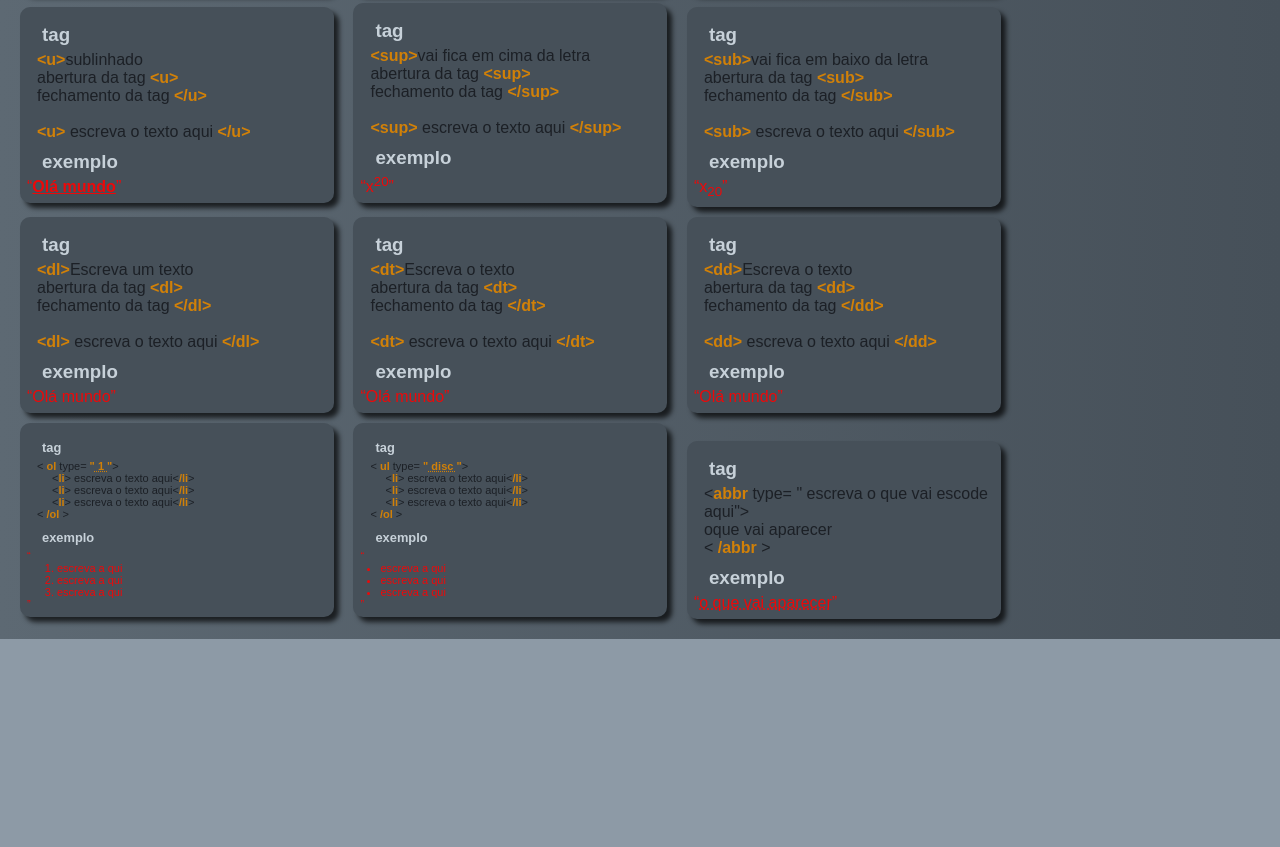
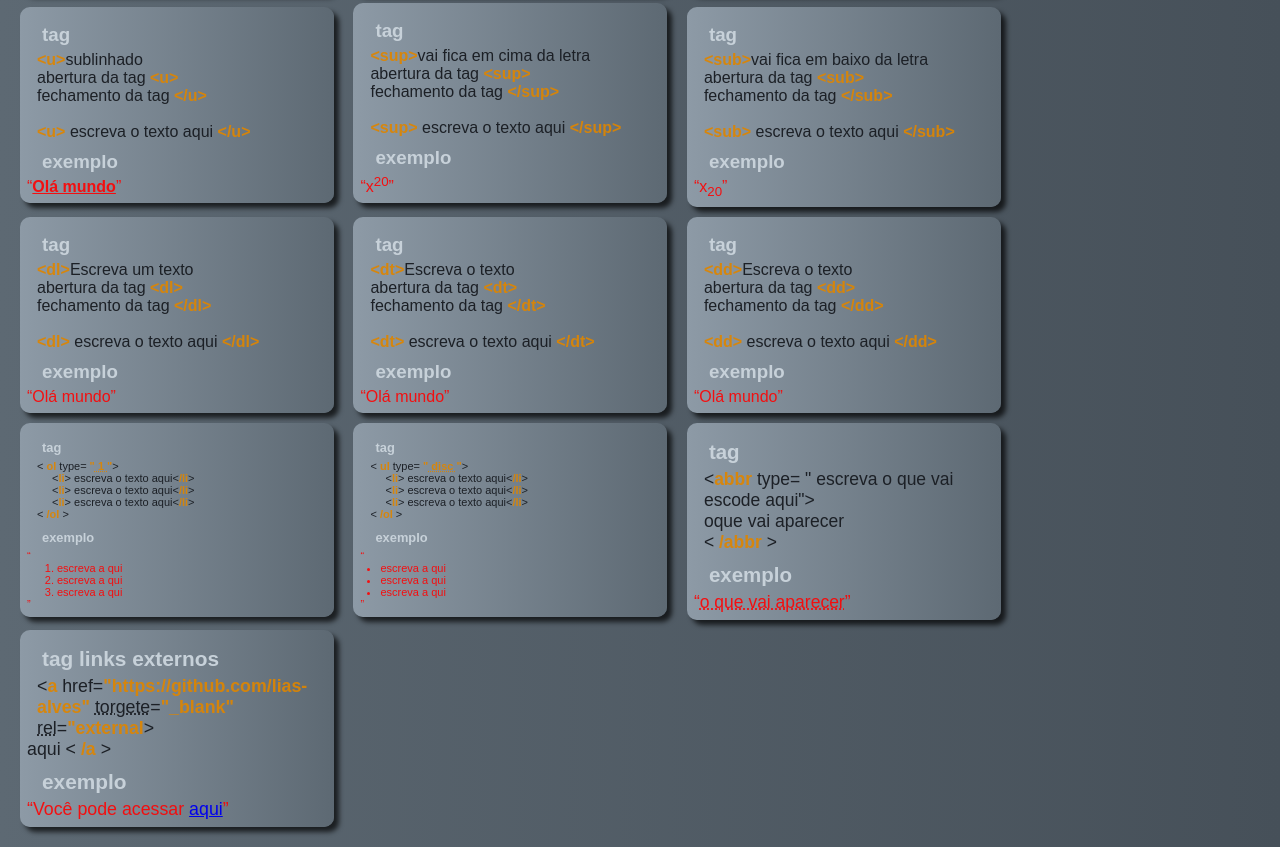
Before and after one commit to lias-alves/codigo, a plain HTML site: page index.html in a window 1280 px wide. Shown: the part 748-1595 px from the top of the page. Before the commit the page ends 1387 px from the top, so only its background shows below. Drawn offline with Linux system fonts and the light colour scheme.

Commit message:
atualizacoes

```diff
--- a/estilo/style.css
+++ b/estilo/style.css
@@ -123,7 +123,7 @@ section dl{
 article{
    display: inline-block;
     width: 300px;
-    background-color: var(--cor1);
+    background-image: linear-gradient(to left,var(--cor2),var(--cor3));
     margin-left: 10px;
     margin-right: 5px;
     margin-bottom: 10px;
@@ -160,3 +160,11 @@ article ul li{
 .tag-oll-ull{
     font-size: 11px;
 }
+
+.tag-links{
+    font-size: 17.8px;
+}
+
+.tag-abb{
+    font-size: 17.5px;
+}
--- a/index.html
+++ b/index.html
@@ -30,7 +30,7 @@
     <main>
         <section>
             <h1>HTML5</h1>
-            <aside class="estru-htm">
+            <article class="estru-htm">
 
                   <h3>Estrutura basíca do html5</h3>
                 <ol>
@@ -50,7 +50,7 @@
                     <li><dt class="dt-ma"></dt>&lt;/html&gt;</li> </li>
 
                 </ol>
-            </aside>
+            </article>
 
 
             <article class="tag-h1">
@@ -231,7 +231,7 @@
                 </ul>
             </article>
 
-            <article>
+            <article class="tag-abb">
                 <h3>tag</h3>
                 <p>&lt;<b>abbr </b> type= " escreva o que vai escode aqui"&gt;</p>
                 <p>oque vai aparecer</p>
@@ -239,6 +239,13 @@
                 <h3>exemplo</h3>
                 <q><abbr title="escreva o que vai escode aqui">o que vai aparecer</abbr></q>
             </article>
+
+            <article class="tag-links">
+                <h3>tag links externos</h3>
+                <p>&lt;<b>a</b> href=<b>"https://github.com/lias-alves" </b><abbr title="para o links externos"> torgete</abbr>=<b>"_blank"</b> <abbr title="esse e para abri uma nova arba.">rel</abbr>=<b>"external</b>&gt;</p>aqui &lt; <b>/a</b> &gt;
+                <h3>exemplo</h3>
+                <q>Você pode acessar <a href="https://github.com/lias-alves" target="_blank" rel="external">aqui</a></q>
+            </article>
         </section>
     </main>
 
```
